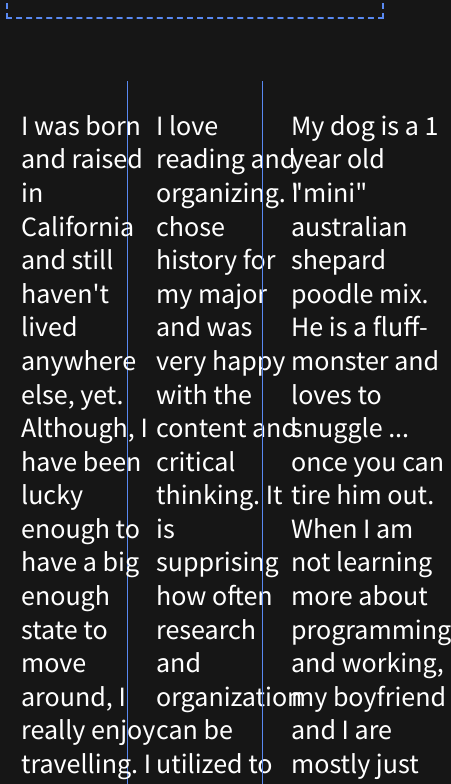
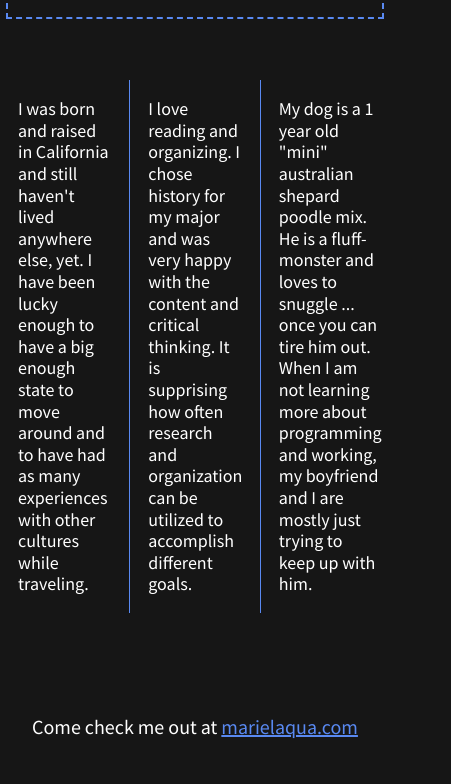
Before and after one commit to Marie-m-l/flexbox-layout-2, a plain HTML site: page index.html in a window 390 px wide. Shown: the part 700-1484 px from the top of the page, 451 px wide, since content can reach past the window. Drawn offline with nearby package versions, Linux system fonts and the light colour scheme.

Commit message:
Fix mob 1st layout + finish breakpoint

```diff
--- a/css/main.css
+++ b/css/main.css
@@ -155,31 +155,31 @@ main {
     justify-content: center;
     align-items: stretch;
     width: 100%;
+    margin-right: .04em;
 }
 
 .flex-items {
-  color: #fff;
   display: flex;
   justify-content: space-between;
+  flex: 1 1 19%;
   line-height: 1.2em;
   margin-top: .05em;
-  font-size: 1.4em;
+  font-size: .9em;
   padding: 1em;
   width: 20%;
 }
 
-#div-1,
-#div-2,
-#div-3 {
 
+#div-1 {
+    border-right: .05em solid #5989f1;
 }
 
-#div-1 {
-    border-right: .07em solid #5989f1;
+#div-2 {
+    padding-right: 1.01em;
 }
 
 #div-3 {
-    border-left: .07em solid #5989f1;
+    border-left: .05em solid #5989f1;
 }
 
 p {
@@ -279,13 +279,28 @@ footer {
    ========================================================================== */
 
 /* If you'd like to try a different layout on Desktop and larger screens: */
+
 @media (min-width: 768px) {
+    margin-right: inherit;
   #div-1,
   #div-2,
   #div-3 {
       /* set your flex value to 1 50% */
       flex: 1 30%;
   }
+
+  .flex-items {
+      font-size: 1.4em;
+      padding: 1em;
+  }
+      #div-1 {
+        border-right: .07em solid #5989f1;
+    }
+
+    #div-3 {
+        border-left: .07em solid #5989f1;
+    }
+
 
   #div-3 {
     /* set your flex value to 1 100% */
--- a/index.html
+++ b/index.html
@@ -40,7 +40,7 @@
 
             <div class="flex-box">
                 <div id="div-1" class="flex-items">
-                    I was born and raised in California and still haven't lived anywhere else, yet. Although, I have been lucky enough to have a big enough state to move around, I really enjoy travelling. I have been lucky to have had as many experiences with other cultures and hope to see more as time goes on.
+                    I was born and raised in California and still haven't lived anywhere else, yet. I have been lucky enough to have a big enough state to move around and to have had as many experiences with other cultures while traveling.
                 </div>
 
                 <div id="div-2" class="flex-items">
```
